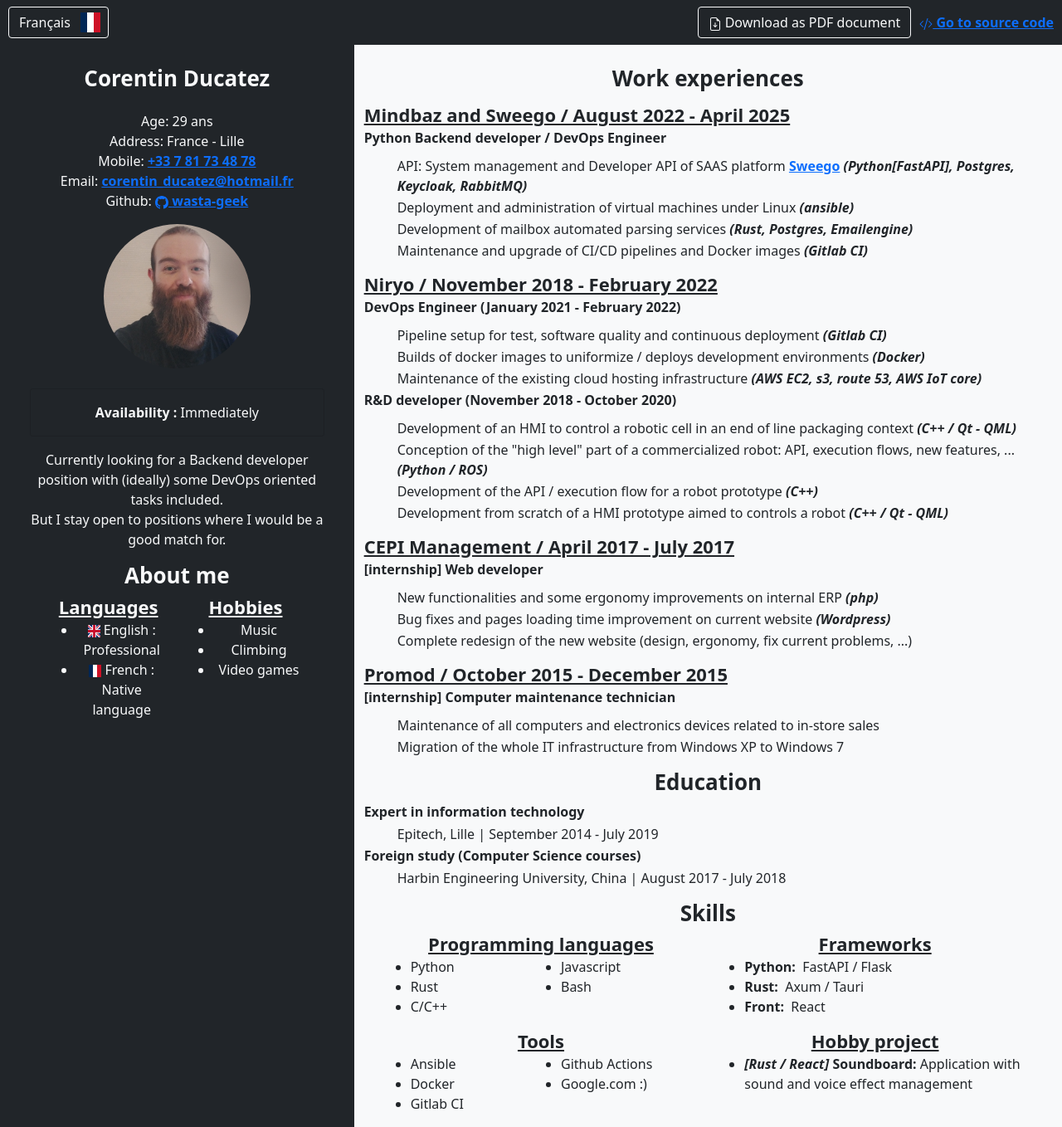
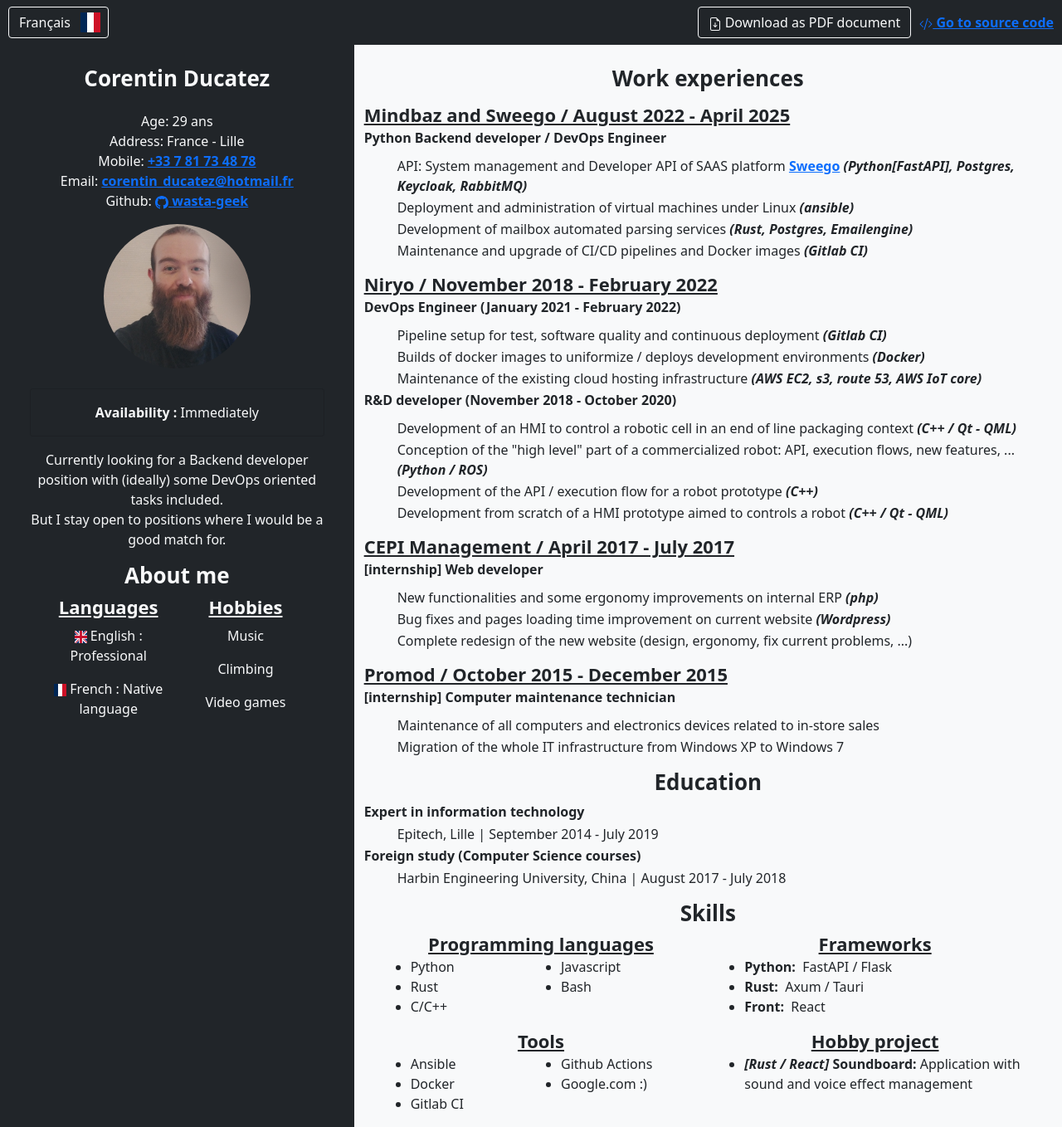
Before and after one commit to Wasta-Geek/curriculum-vitae, a Jekyll site: the page built from docs/en/index.markdown, in a window 1280 px wide. Shown: the whole page at 83% size. Built offline with Jekyll 4.4.1, drawn with Linux system fonts in a browser that asks for light colours.

Commit message:
Remove bullets for about me languages/hobbies

```diff
--- a/docs/_data/work_experiences.yml
+++ b/docs/_data/work_experiences.yml
@@ -10,14 +10,14 @@
       fr:
         - job_title: "Développeur Backend Python / ingénieur DevOps"
           description:
-            - "API développeur et du système d'information de la plateforme SAAS <a href=\"http://sweego.io\">Sweego</a> <b><i>(Python[FastAPI], Postgres, Keycloak, RabbitMQ)</b></i>"
+            - "API développeur et du système d'information de la plateforme SAAS <a href=\"https://sweego.io\">Sweego</a> <b><i>(Python[FastAPI], Postgres, Keycloak, RabbitMQ)</b></i>"
             - "Déploiement et administration de machine virtuelles Linux <b><i>(ansible)</b></i>"
             - "Développement de services de parsing automatisées de boîte mails <b><i>(Rust, Postgres, Emailengine)</b></i>"
             - "Maintenance et mise à jours des pipelines de CI/CD et images Dockers <b><i>(Gitlab CI)</b></i>"
       en:
         - job_title: "Python Backend developer / DevOps Engineer"
           description:
-            - "API: System management and Developer API of SAAS platform <a href=\"http://sweego.io\">Sweego</a> <b><i>(Python[FastAPI], Postgres, Keycloak, RabbitMQ)</b></i>"
+            - "API: System management and Developer API of SAAS platform <a href=\"https://sweego.io\">Sweego</a> <b><i>(Python[FastAPI], Postgres, Keycloak, RabbitMQ)</b></i>"
             - "Deployment and administration of virtual machines under Linux <b><i>(ansible)</b></i>"
             - "Development of mailbox automated parsing services <b><i>(Rust, Postgres, Emailengine)</b></i>"
             - "Maintenance and upgrade of CI/CD pipelines and Docker images <b><i>(Gitlab CI)</b></i>"
--- a/docs/_includes/about_me.html
+++ b/docs/_includes/about_me.html
@@ -6,22 +6,18 @@
     <div class="container">
         <div class="row justify-content-evenly">
             <div class="col">
-                <h3 class="text-center">{{ site.data.about_me["languages_subsection"][language] }}</h3>
-                <ul>
+                <h3 class="text-center" style="margin-bottom: 10px;">{{ site.data.about_me["languages_subsection"][language] }}</h3>
                     {%- for language_object in site.data.about_me["languages_list"] -%}
-                    <li> <img class="flag_img_icon" src="{{ "/assets/svg/" | absolute_url }}{{ language_object[1]['icon'] }}">
+                    <p> <img class="flag_img_icon" src="{{ "/assets/svg/" | absolute_url }}{{ language_object[1]['icon'] }}">
                         {{ language_object[1]["name"][language] }}
-                        : {{ language_object[1]["skill"][language] }}</li>
+                        : {{ language_object[1]["skill"][language] }}</p>
                     {%- endfor -%}
-                </ul>
             </div>
             <div class="col">
-                <h3 class="text-center">{{ site.data.about_me["hobbies_subsection"][language] }}</h3>
-                <ul>
+                <h3 class="text-center" style="margin-bottom: 10px;">{{ site.data.about_me["hobbies_subsection"][language] }}</h3>
                     {%- for hobby in site.data.about_me["hobbies_list"][language] -%}
-                    <li>{{ hobby }}</li>
+                    <p>{{ hobby }}</p>
                     {%- endfor -%}
-                </ul>
             </div>
         </div>
     </div>
```
